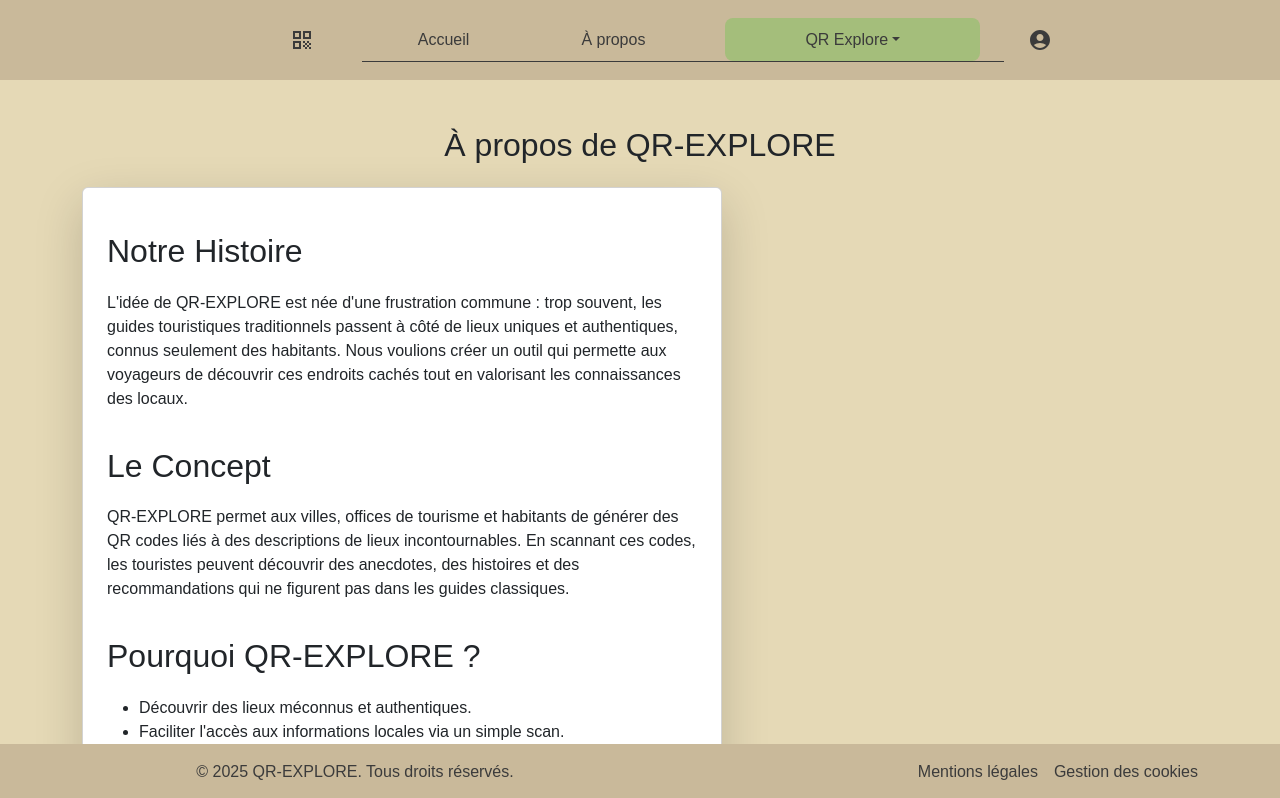
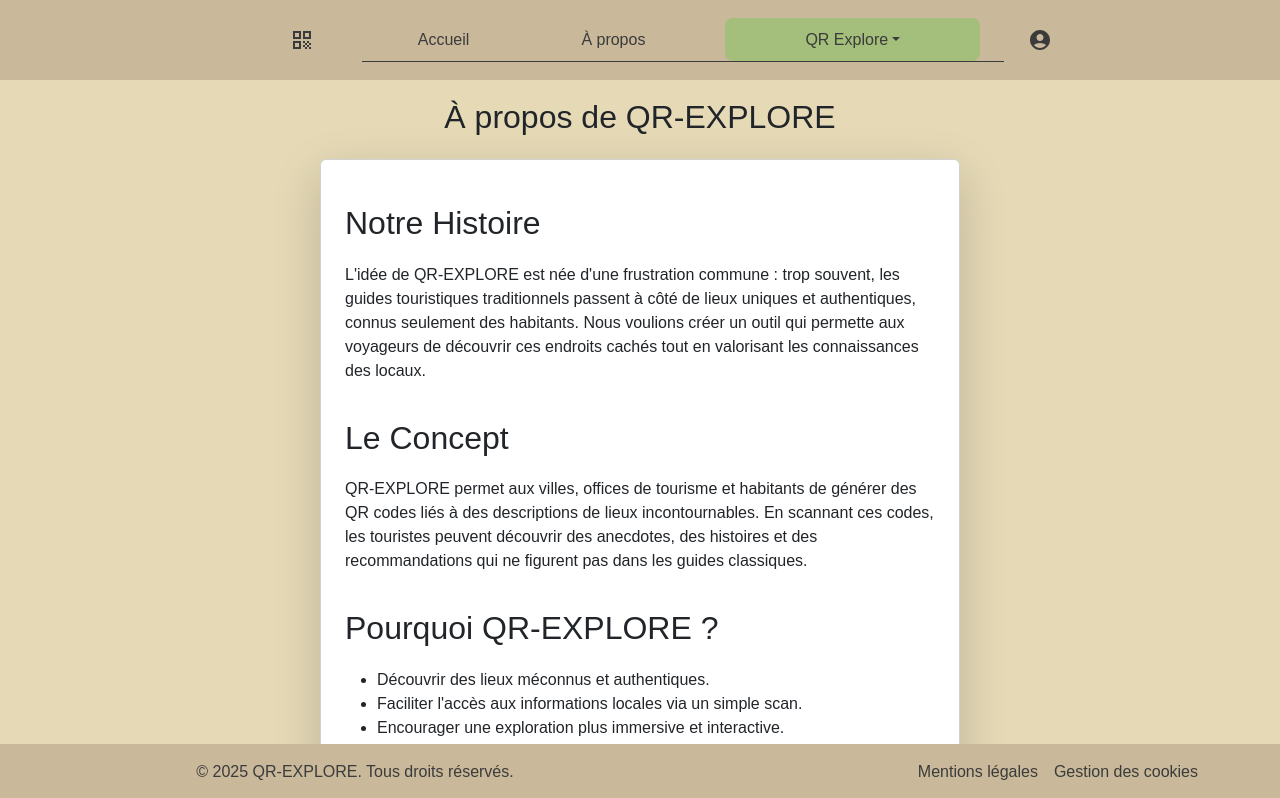
Before and after one commit to Vick-17/QR-EXPLORE, a React (Vite) app: page /about in a window 1280 px wide. Shown: the top 798 px of the page. Built offline with nearby package versions, Linux system fonts and the light colour scheme.

Commit message:
REFONTE : Ajout de styles pour centrer le contenu de la page À propos

```diff
--- a/src/Style/pages/About.css
+++ b/src/Style/pages/About.css
@@ -1,3 +1,10 @@
 main {
     padding-bottom: 2.5rem;
 }
+
+.container_about{
+    display: flex;
+    justify-content: center;
+    align-items: center;
+    flex-direction: column;
+}
--- a/src/pages/About.jsx
+++ b/src/pages/About.jsx
@@ -3,7 +3,7 @@ import "../Style/pages/About.css"; // Import du fichier CSS
 
 function About() {
   return (
-    <div className="container my-5">
+    <div className="container_about">
       <h1 className="text-center mb-4">À propos de QR-EXPLORE</h1>
       <div className="card p-4 shadow-lg">
         <h2>Notre Histoire</h2>
```
